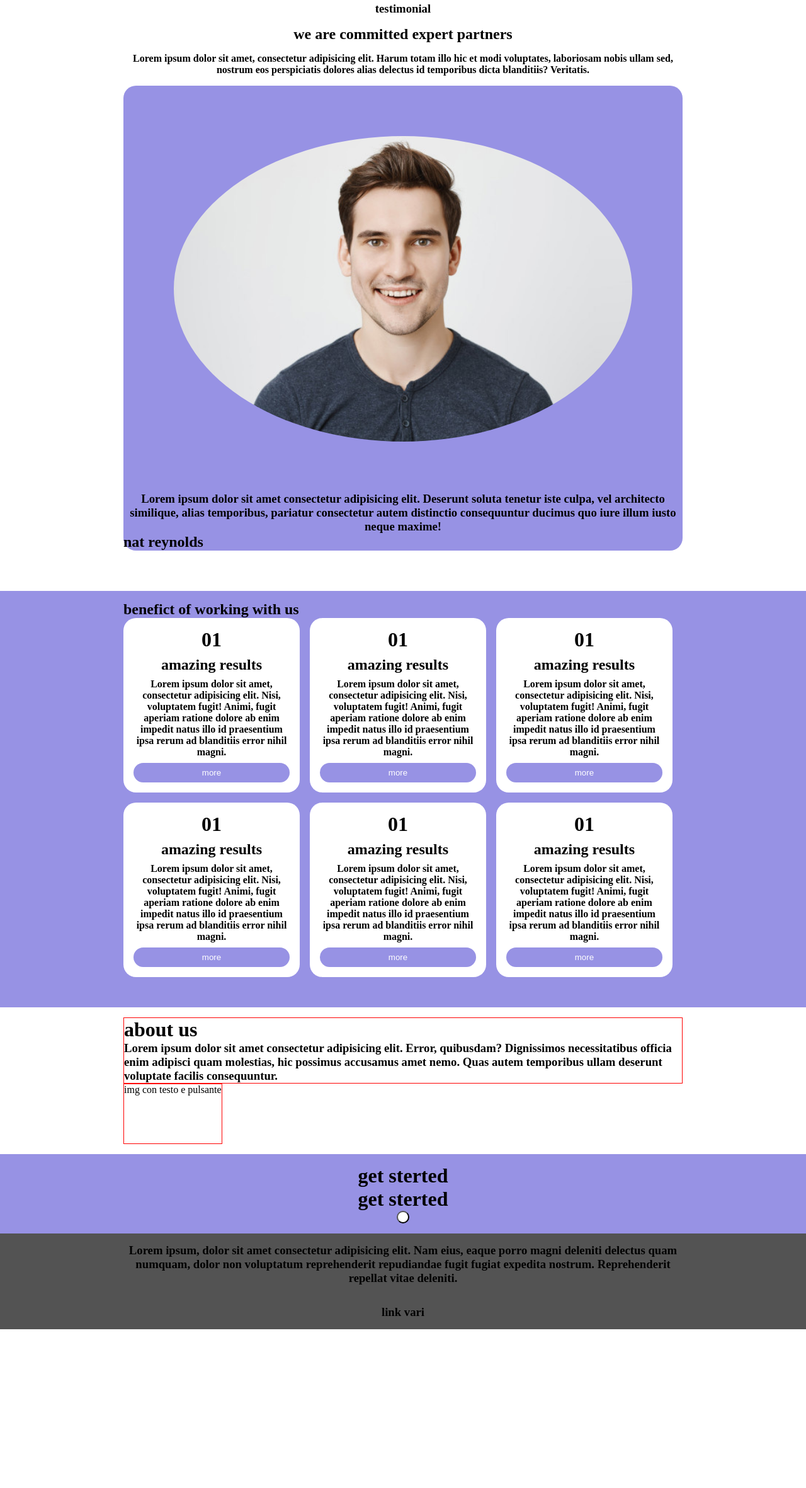
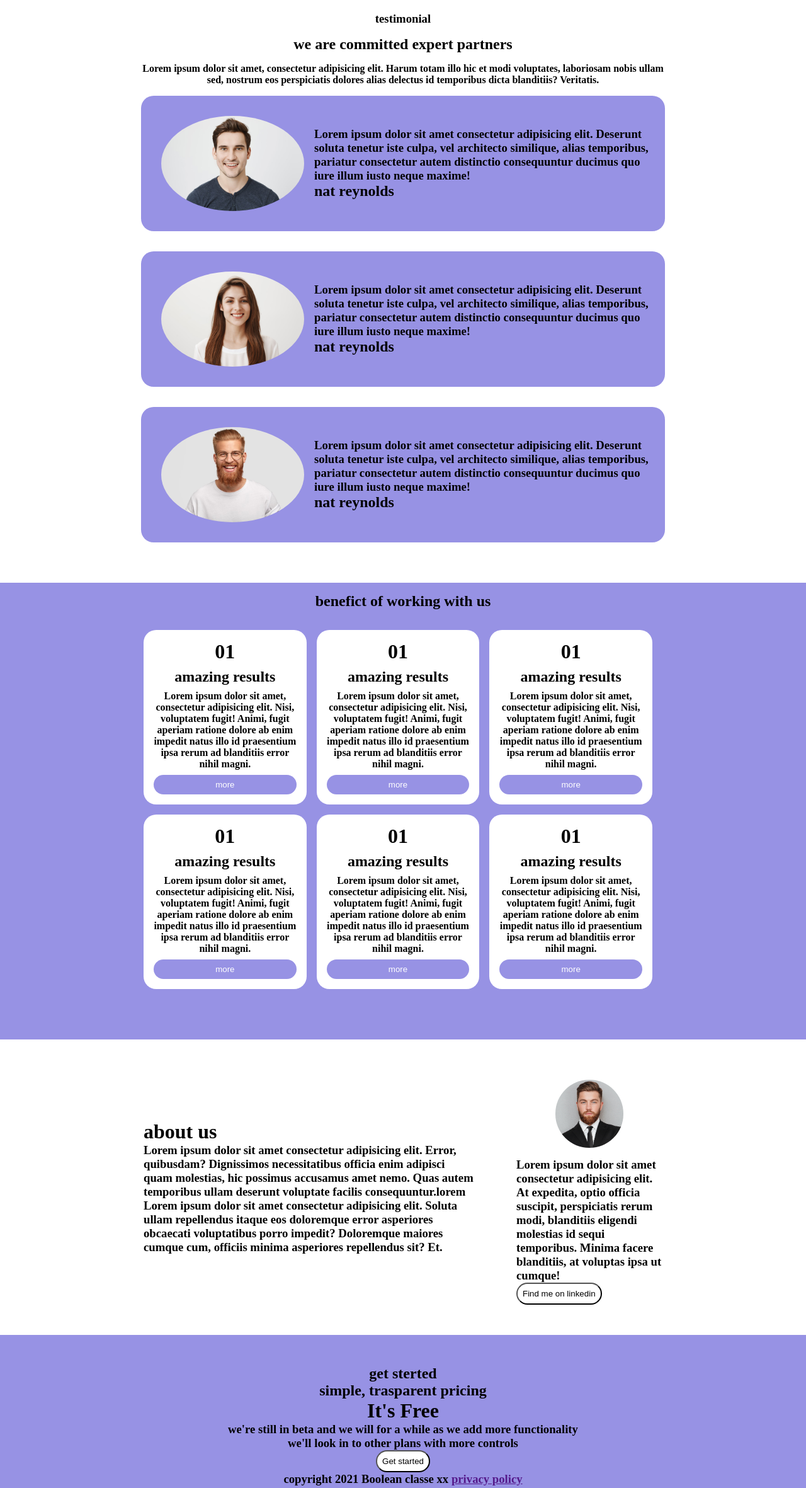
Before and after one commit to FilippoBid/htmlcss-responsive-layout, a plain HTML site: page index.html in a window 1280 px wide. Shown: the part 3082-5444 px from the top of the page at 63% size. Before the commit the page ends 5192 px from the top, so only its background shows below. Drawn offline with Linux system fonts and the light colour scheme.

Commit message:
completo la parte resposive e incomincio la formattazione testo

```diff
--- a/css/media.css
+++ b/css/media.css
@@ -4,7 +4,8 @@
     /* #topsmall{flex-basis: calc((100% - 1rem) / 3)} */
     .T-onetwo{flex-direction: row;}
     .T-onetwo>*{flex-basis:calc(50% - 1rem);}
-    .T-row{flex-direction: row;}
+    .T-row{flex-direction: row;flex-wrap: nowrap;align-items: center;}
+    .T-row .partnersexperience>*{text-align: left;}
     .D-imgphone{justify-content: flex-start;}
 
 }
--- a/css/style.css
+++ b/css/style.css
@@ -30,9 +30,11 @@ button{border-radius: 20px;background-color: white;padding: 0.5rem}
 .centertxt{text-align: center;}
 .lefttxt{text-align: left;}
 .app-development{background-color: white;border: none;}
-.borderimg>*{display: block;object-fit: cover;border-radius: 60%;width: 100%;}
-.borderimg{border-radius: 50%;width:100%;padding: 5rem;}
-.containerbig.centertxt.padd1 .card.margb1{background-color: var(--secondary-color);border: none;}
+.borderimg>*{display: block;object-fit: cover;border-radius: 50%;width: 100%;}
+.tie-man>img{display: block;object-fit: cover;border-radius: 50%;width: 100%;}
+.tie-man{width: 60%;padding: 1rem;margin: auto}
+.borderimg{;width:100%;padding: 1rem;}
+.containerbig.centertxt.padd2 .card.margb2{background-color: var(--secondary-color);border: none;}
 .row.column.cardcontainer.T-onetwo.D-onethird.margb2>*{background-color: white;border: none;}
 .row.column.cardcontainer.T-onetwo.D-onethird.margb2 .card button{border: none; background-color: var(--secondary-color);color: white;}
 
@@ -60,3 +62,5 @@ button{border-radius: 20px;background-color: white;padding: 0.5rem}
 .card.padd1{text-align: center;}
 .card.padd1 i{font-size: 6rem;}
 .row.column.D-no-column img{display: block;object-fit: cover;width: 80%;}
+.tie-man>*{display: block;object-fit: cover;}
+.centertxt.padd2{margin: auto;width: 70%;}
--- a/index.html
+++ b/index.html
@@ -83,35 +83,50 @@
         </div>
         <!--testimonial -->
         <div class="bkgn">
-            <div class="containerbig centertxt padd1">
+            <div class="containerbig centertxt padd2">
                 <h3 class="margb1">testimonial</h3>
                 <h2 class="margb1">we are committed expert partners</h2>
                 <h4 class="margb1">Lorem ipsum dolor sit amet, consectetur adipisicing elit. Harum totam illo hic et modi voluptates, laboriosam nobis ullam sed, nostrum eos perspiciatis dolores alias delectus id temporibus dicta blanditiis? Veritatis.
                 </h4>
-                <div class="card margb1">
-                    <div class="row column T-row">
+                <div class="card margb2">
+                    <div class="row column T-row padd1">
                         <div class="borderimg"><img src="img/testimonial1.jpg" alt=""></div>
-                        <h3>Lorem ipsum dolor sit amet consectetur adipisicing elit. Deserunt soluta tenetur iste culpa, vel architecto similique, alias temporibus, pariatur consectetur autem distinctio consequuntur ducimus quo iure illum iusto neque maxime!</h3>
-                        <h2>nat reynolds</h2>
+                        <div class="partnersexperience">
+                            <h3>Lorem ipsum dolor sit amet consectetur adipisicing elit. Deserunt soluta tenetur iste culpa, vel architecto similique, alias temporibus, pariatur consectetur autem distinctio consequuntur ducimus quo iure illum iusto neque maxime!</h3>
+                            <h2>nat reynolds</h2>
+                        </div>
                     </div>
 
                 </div>
-                <div class="card margb1">
-                    <div class="row column T-row"></div>
+                <div class="card margb2">
+                    <div class="row column T-row padd1">
+                        <div class="borderimg"><img src="img/testimonial2.jpg" alt=""></div>
+                        <div class="partnersexperience">
+                            <h3>Lorem ipsum dolor sit amet consectetur adipisicing elit. Deserunt soluta tenetur iste culpa, vel architecto similique, alias temporibus, pariatur consectetur autem distinctio consequuntur ducimus quo iure illum iusto neque maxime!</h3>
+                            <h2>nat reynolds</h2>
+                        </div>
+                    </div>
 
                 </div>
-                <div class="card margb1">
-                    <div class="row column T-row"></div>
+                <div class="card margb2">
+                    <div class="row column T-row padd1">
+                        <div class="borderimg"><img src="img/testimonial3.jpg" alt=""></div>
+                        <div class="partnersexperience">
+                            <h3>Lorem ipsum dolor sit amet consectetur adipisicing elit. Deserunt soluta tenetur iste culpa, vel architecto similique, alias temporibus, pariatur consectetur autem distinctio consequuntur ducimus quo iure illum iusto neque maxime!</h3>
+                            <h2>nat reynolds</h2>
+                        </div>
+                    </div>
 
                 </div>
+
 
             </div>
             <!-- benefict working with us -->
         </div>
-        <div class="bkgn bg-color2">
+        <div class="bkgn bg-color2 centertxt">
             <div class="containerbig padd1 ">
                 <h2>benefict of working with us</h2>
-                <div class="row column cardcontainer T-onetwo D-onethird margb2">
+                <div class="row column cardcontainer T-onetwo D-onethird margb2 padd2">
                     <div class="card padd1 lefttxt ">
                         <h1>01</h1>
                         <h2>amazing results</h2>
@@ -160,19 +175,30 @@
         <!-- about us -->
         <div class="containerbig padd1">
             <div class="row column T-row">
-                <div class="provvheight"><h1>about us</h1>
-                <h3>Lorem ipsum dolor sit amet consectetur adipisicing elit. Error, quibusdam? Dignissimos necessitatibus officia enim adipisci quam molestias, hic possimus accusamus amet nemo. Quas autem temporibus ullam deserunt voluptate facilis consequuntur.</h3></div>
-                <div class="provvheight">img con testo e pulsante</div>
+                <div class="about-us padd2">
+                    <h1>about us</h1>
+                    <h3>Lorem ipsum dolor sit amet consectetur adipisicing elit. Error, quibusdam? Dignissimos necessitatibus officia enim adipisci quam molestias, hic possimus accusamus amet nemo. Quas autem temporibus ullam deserunt voluptate facilis consequuntur.lorem Lorem ipsum dolor sit amet consectetur adipisicing elit. Soluta ullam repellendus itaque eos doloremque error asperiores obcaecati voluptatibus porro impedit? Doloremque maiores cumque cum, officiis minima asperiores repellendus sit? Et.</h3>
+                </div>
+                <div class="img-txt-btt padd2">
+                    <div class="tie-man"><img src="img/about.jpg" alt=""></div>
+                    <h3>Lorem ipsum dolor sit amet consectetur adipisicing elit. At expedita, optio officia suscipit, perspiciatis rerum modi, blanditiis eligendi molestias id sequi temporibus. Minima facere blanditiis, at voluptas ipsa ut cumque!</h3>
+                    <button>Find me on linkedin</button>
+
+
+                </div>
 
             </div>
         </div>
         <!-- its freee -->
         <div class="bkgn bg-color2">
             <div class="containerbig padd1">
-                <div class="centertxt">
-                    <h1>get sterted</h1>
-                    <h1>get sterted</h1>
-                    <h1><BUTTON class="button"></BUTTON></h1>
+                <div class="centertxt padd2 ">
+                    <h2>get sterted</h2>
+                    <h2>simple, trasparent pricing</h2>
+                    <h1>It's Free</h1>
+                    <h3>we're still in beta and we will for a while as we add more functionality we'll look in to other plans with more controls</h3>
+                    <button>Get started</button>
+                    <h3>copyright 2021 Boolean classe xx <a href="">privacy policy</a></h3>
 
                 </div>
             </div>
@@ -183,8 +209,8 @@
 
     <footer>
         <div class="bkgn bg-color3">
-            <div class="containerbig centertxt padd1">
-                <h3 class="margb2">Lorem ipsum, dolor sit amet consectetur adipisicing elit. Nam eius, eaque porro magni deleniti delectus quam numquam, dolor non voluptatum reprehenderit repudiandae fugit fugiat expedita nostrum. Reprehenderit repellat vitae deleniti.</h3>
+            <div class="containerbig centertxt padd2">
+                <h3 class="margb2"> <a href=""> Lorem ipsum</a>, dolor sit amet consectetur adipisicing elit. Nam eius, eaque porro magni deleniti delectus quam numquam, dolor non voluptatum reprehenderit repudiandae fugit fugiat expedita nostrum. Reprehenderit repellat vitae deleniti.</h3>
                 <h3>link vari </h3>
 
             </div>
```
